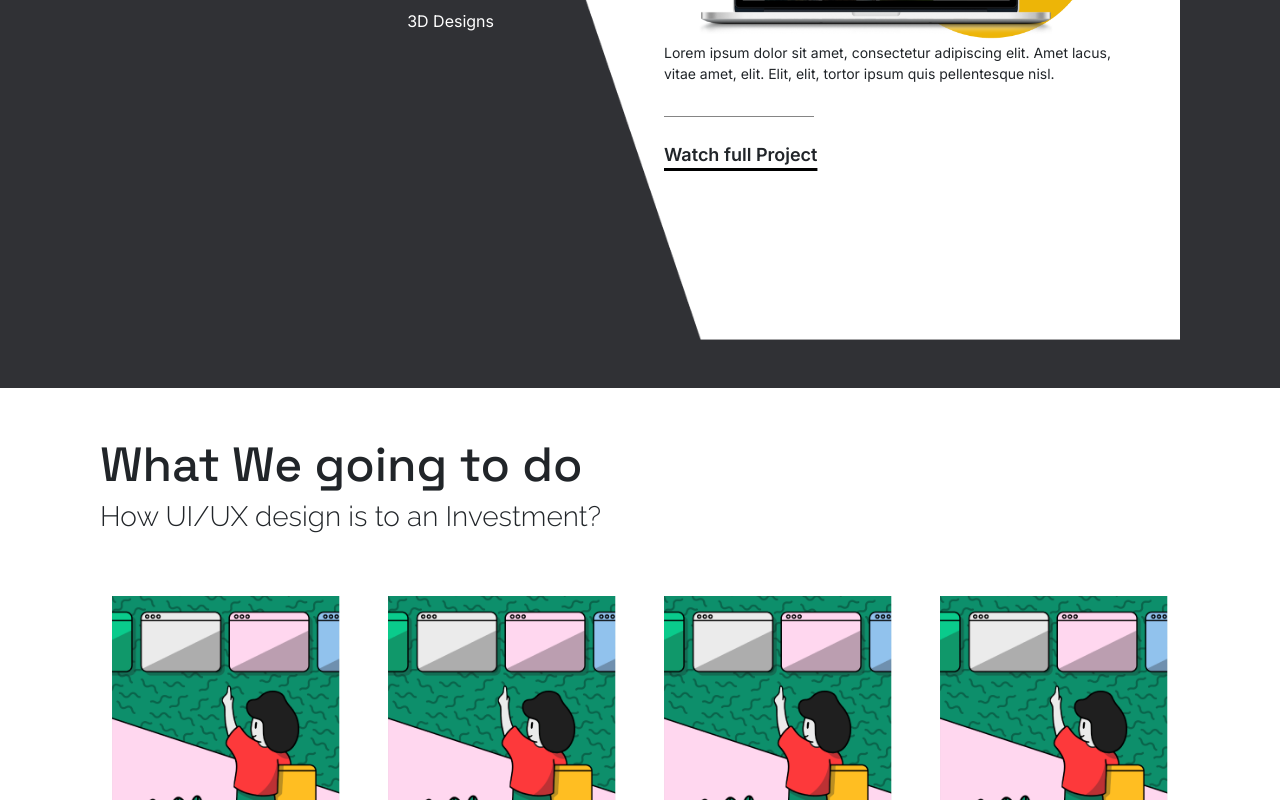
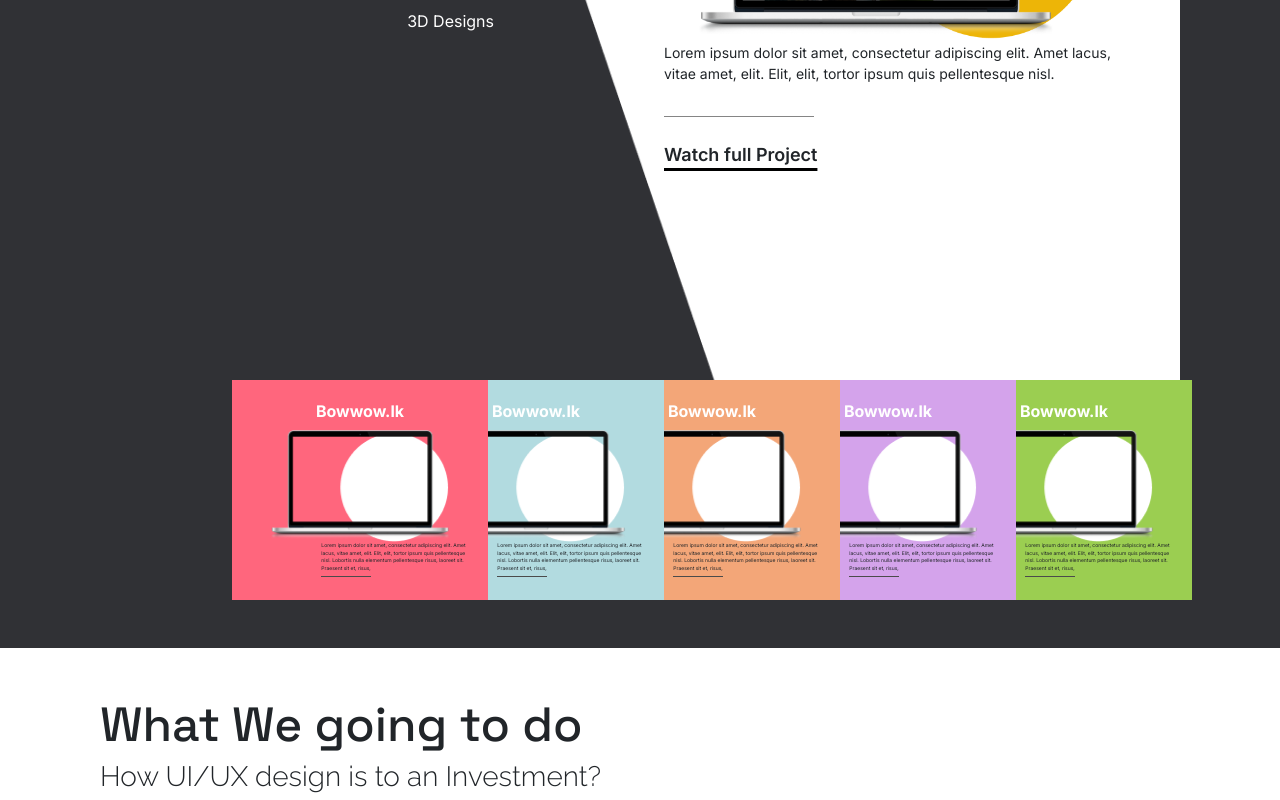
Before and after one commit to orionux/orion-ux, a Next.js app: page / in a window 1280 px wide. Shown: the part 1959-2759 px from the top of the page. Built offline with nearby package versions, Linux system fonts and the light colour scheme.

Commit message:
design update

```diff
--- a/src/components/homeComponents/LatestProjects.tsx
+++ b/src/components/homeComponents/LatestProjects.tsx
@@ -6,7 +6,8 @@
   return (
     <>
       <div className="d-flex bg-color-dark-gray py-5 padding-x-100px">
-        <div className="d-flex flex-column flex-lg-row w-100">
+        <div className="d-flex flex-column w-100 position-relative">
+          <div className="d-flex flex-column flex-lg-row">
             <div className="col-12 col-lg-4 mt-5">
               <div className="d-flex flex-column flex-lg-row pt-5">
                 <div className="col-12 col-lg-10">
@@ -35,18 +36,18 @@
               </div>
             </div>
             <div className="col-12 col-lg-8 p-5 position-relative rectangle-bg">
-          <h2 className="font-inter font-700 font-42px" style={{color:"#4D4D4D"}}>Latest Projects</h2>
+              <h2 className="font-inter font-700 font-42px" style={{ color: "#4D4D4D" }}>Latest Projects</h2>
               <div className="d-flex flex-column flex-lg-row">
                 <div className="col-12 col-lg-3">
 
                 </div>
                 <div className="col-12 col-lg-9 text-center d-flex flex-column align-items-center ">
-              <h3 className="font-inter font-700 font-32px pt-5" style={{color:'#EDB507'}}>Bowwow.lk</h3>
+                  <h3 className="font-inter font-700 font-32px pt-5" style={{ color: '#EDB507' }}>Bowwow.lk</h3>
                   <Image src={'/assests/images/laptop-yellow.png'} alt='' width={400} height={225} />
                   <div className="d-flex flex-column justify-content-start align-items-start">
                     <p className="font-inter font-400 font-14px text-start">Lorem ipsum dolor sit amet, consectetur adipiscing elit. Amet lacus, vitae amet, elit. Elit, elit, tortor ipsum quis pellentesque nisl.</p>
                     <div className="hr-gray mt-3 mb-4"></div>
-              <a href="" className="font-18px font-500 font-inter text-start text-dark" style={{textDecoration: 'none'}}>
+                    <a href="" className="font-18px font-500 font-inter text-start text-dark" style={{ textDecoration: 'none' }}>
                       Watch full Project
                     </a>
                   </div>
@@ -54,6 +55,100 @@
               </div>
             </div>
           </div>
+          <div className="d-flex flex-column flex-lg-row row row-cols-1 row-cols-md-2 row-cols-lg-5 col-position">
+            {/* col 1 */}
+            <div className="col col-pink col-laptop d-flex flex-column justify-content-center align-items-center">
+              <h3 className="text-white font-700 font-16px">Bowwow.lk</h3>
+              <Image
+                src={"/assests/images/laptop-no-inner.png"}
+                alt=""
+                width={180}
+                height={80}
+                className="img-fluid "
+              />
+              <div className="d-flex flex-row">
+                <div className="col-4"></div>
+                <div className="col-8">
+                  <p className="text-start font-400 font-inter font-5px mb-1" style={{color:'##4A4A4A'}}>Lorem ipsum dolor sit amet, consectetur adipiscing elit. Amet lacus, vitae amet, elit. Elit, elit, tortor ipsum quis pellentesque nisl. Lobortis nulla elementum pellentesque risus, laoreet sit. Praesent sit et, risus,</p>
+                  <div className="hr-small"></div>
+                </div>
+              </div>
+            </div>
+            {/* col 2 */}
+            <div className="col col-blue col-laptop d-flex flex-column justify-content-center align-items-center">
+              <h3 className="text-white font-700 font-16px">Bowwow.lk</h3>
+              <Image
+                src={"/assests/images/laptop-no-inner.png"}
+                alt=""
+                width={180}
+                height={80}
+                className="img-fluid "
+              />
+              <div className="d-flex flex-row">
+                <div className="col-4"></div>
+                <div className="col-8">
+                  <p className="text-start font-400 font-inter font-5px mb-1" style={{color:'##4A4A4A'}}>Lorem ipsum dolor sit amet, consectetur adipiscing elit. Amet lacus, vitae amet, elit. Elit, elit, tortor ipsum quis pellentesque nisl. Lobortis nulla elementum pellentesque risus, laoreet sit. Praesent sit et, risus,</p>
+                  <div className="hr-small"></div>
+                </div>
+              </div>
+            </div>
+            {/* col 3 */}
+            <div className="col col-orange col-laptop d-flex flex-column justify-content-center align-items-center">
+              <h3 className="text-white font-700 font-16px">Bowwow.lk</h3>
+              <Image
+                src={"/assests/images/laptop-no-inner.png"}
+                alt=""
+                width={180}
+                height={80}
+                className="img-fluid "
+              />
+              <div className="d-flex flex-row">
+                <div className="col-4"></div>
+                <div className="col-8">
+                  <p className="text-start font-400 font-inter font-5px mb-1" style={{color:'##4A4A4A'}}>Lorem ipsum dolor sit amet, consectetur adipiscing elit. Amet lacus, vitae amet, elit. Elit, elit, tortor ipsum quis pellentesque nisl. Lobortis nulla elementum pellentesque risus, laoreet sit. Praesent sit et, risus,</p>
+                  <div className="hr-small"></div>
+                </div>
+              </div>
+            </div>
+            {/* col 4 */}
+            <div className="col col-purple col-laptop d-flex flex-column justify-content-center align-items-center">
+              <h3 className="text-white font-700 font-16px">Bowwow.lk</h3>
+              <Image
+                src={"/assests/images/laptop-no-inner.png"}
+                alt=""
+                width={180}
+                height={80}
+                className="img-fluid "
+              />
+              <div className="d-flex flex-row">
+                <div className="col-4"></div>
+                <div className="col-8">
+                  <p className="text-start font-400 font-inter font-5px mb-1" style={{color:'##4A4A4A'}}>Lorem ipsum dolor sit amet, consectetur adipiscing elit. Amet lacus, vitae amet, elit. Elit, elit, tortor ipsum quis pellentesque nisl. Lobortis nulla elementum pellentesque risus, laoreet sit. Praesent sit et, risus,</p>
+                  <div className="hr-small"></div>
+                </div>
+              </div>
+            </div>
+            {/* col 5 */}
+            <div className="col col-green col-laptop d-flex flex-column justify-content-center align-items-center">
+              <h3 className="text-white font-700 font-16px">Bowwow.lk</h3>
+              <Image
+                src={"/assests/images/laptop-no-inner.png"}
+                alt=""
+                width={180}
+                height={80}
+                className="img-fluid "
+              />
+              <div className="d-flex flex-row">
+                <div className="col-4"></div>
+                <div className="col-8">
+                  <p className="text-start font-400 font-inter font-5px mb-1" style={{color:'##4A4A4A'}}>Lorem ipsum dolor sit amet, consectetur adipiscing elit. Amet lacus, vitae amet, elit. Elit, elit, tortor ipsum quis pellentesque nisl. Lobortis nulla elementum pellentesque risus, laoreet sit. Praesent sit et, risus,</p>
+                  <div className="hr-small"></div>
+                </div>
+              </div>
+            </div>
+          </div>
+          <div className="spacer"></div>
+        </div>
       </div>
     </>
   );
--- a/src/styles/globals.css
+++ b/src/styles/globals.css
@@ -127,7 +127,9 @@
 .font-12px {
     font-size: 12px;
 }
-
+.font-5px {
+    font-size: 5px;
+}
 
 /* font-weight */
 .font-100 {
@@ -417,12 +419,54 @@
     background-position: top left;
     background-size: cover;
     background-repeat: no-repeat;
-    height: 90vh;
+    min-height: 100vh;
 }
 .hr-gray{
     width: 150px;
     height: 1px;
     background-color: #858585;
+}
+.col-laptop{
+    width: 20vw;
+    height: 220px;
+}
+.col-pink{
+    background-color: var(--color-light-pink);
+    z-index: 9;
+}
+.col-blue{
+    background-color: var(--color-light-blue);
+    margin-left: -80px;
+    z-index: 8;
+}
+.col-orange{
+    background-color: var(--color-light-orange);
+    margin-left: -80px;
+    z-index: 7;
+}
+.col-purple{
+    background-color: var(--color-light-purple);
+    margin-left: -80px;
+    z-index: 5;
+}
+.col-green{
+    background-color: var(--color-light-gren);
+    margin-left: -80px;
+    z-index: 4;
+}
+.hr-small{
+    width: 50px;
+    height: 1px;
+    background-color: #4b4b4b;
+}
+.col-position{
+    position: absolute;
+    bottom: 0;
+    right: 0;
+}
+.spacer{
+    width: 100%;
+    height: 180px;
 }
 /* =================== media quaires ===================== */
 @media only screen and (max-width: 992px) {
```
Also changed, not shown: public/assests/images/laptop-no-inner.png (added). Lines whose indentation alone changed are shown as unchanged.
